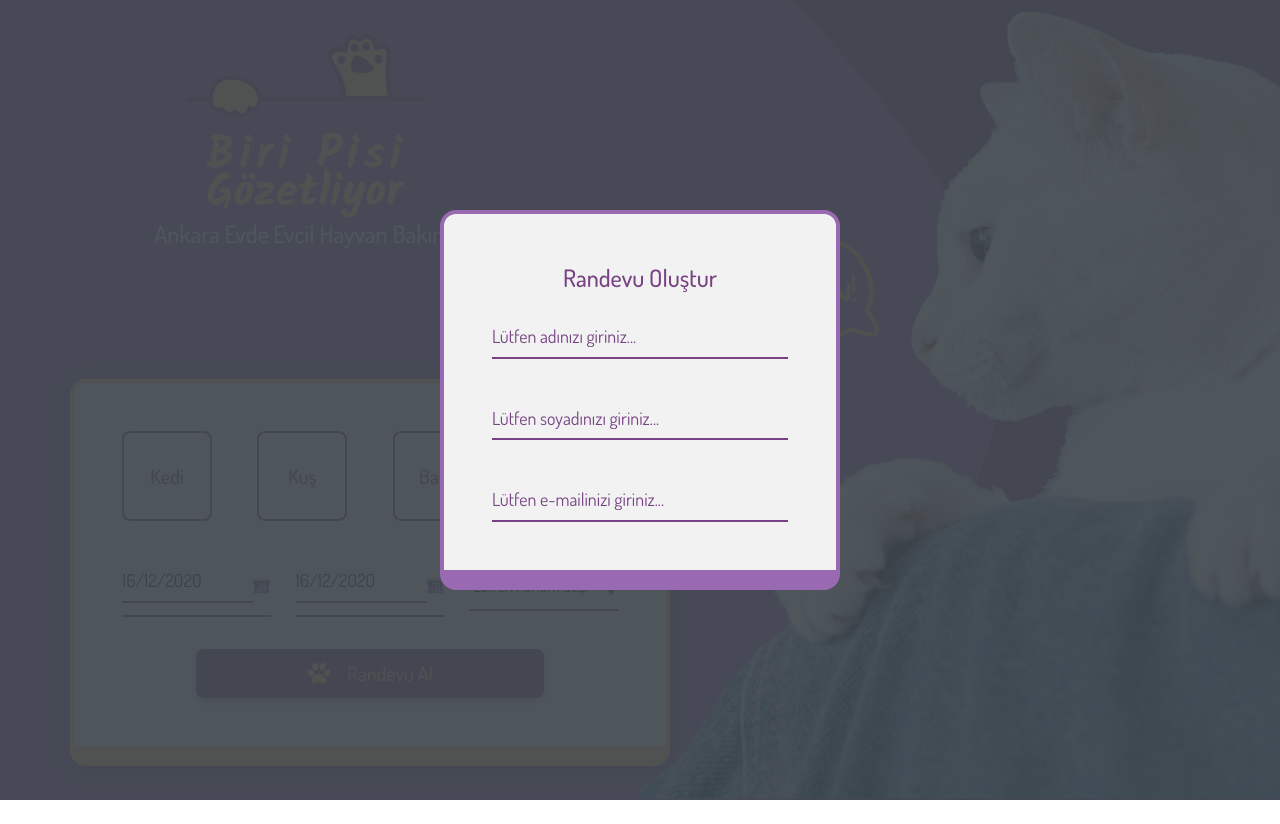
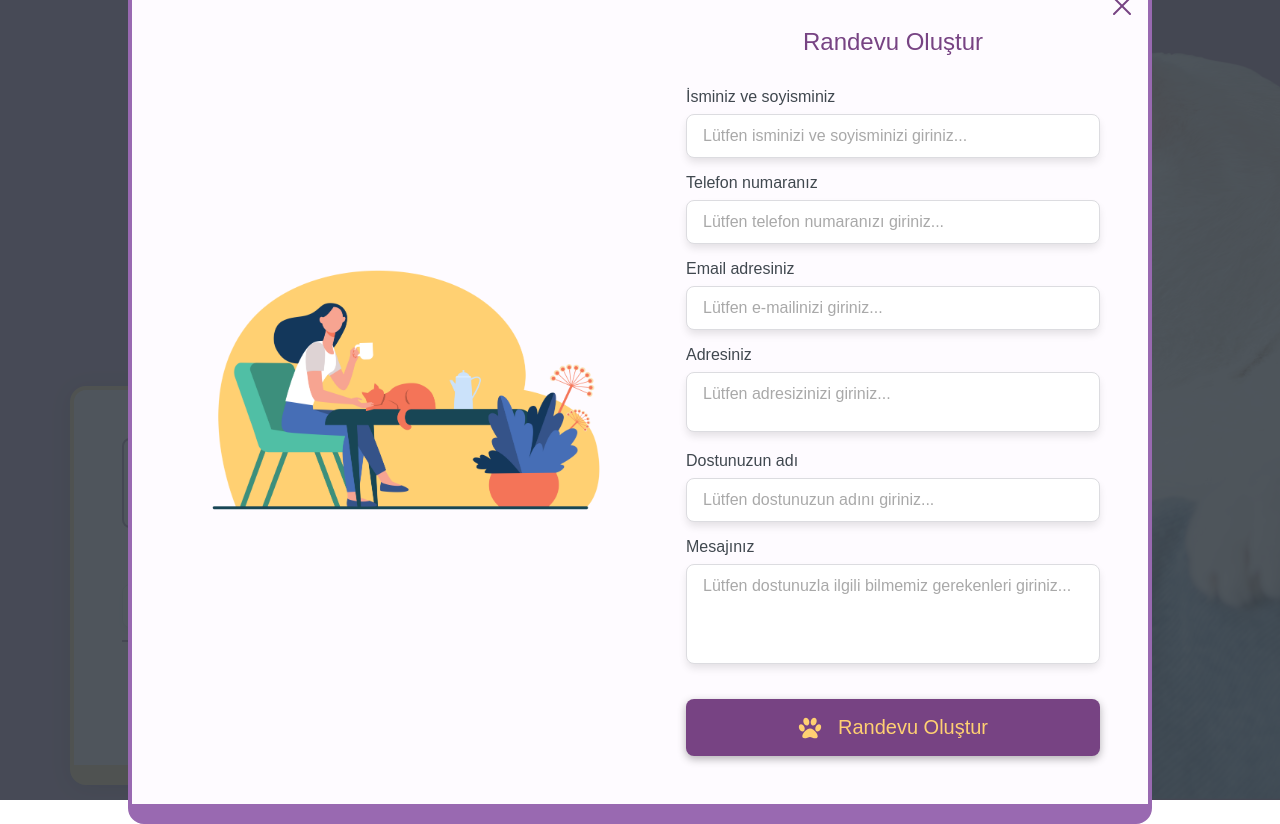
Before and after one commit to biripisigozetliyor/website, a Next.js app: page / in a window 1280 px wide. Before the commit the page ends 800 px from the top, so only its background shows below. Built offline with nearby package versions, Linux system fonts and the light colour scheme.

Commit message:
modal düzenlendi

```diff
--- a/assets/style/form-input.scss
+++ b/assets/style/form-input.scss
@@ -1,45 +1,115 @@
 @import "./global.scss";
+@import "./sass-class.scss";
 
 input,
-select {
+select,
+textarea {
   border: none;
   outline: none;
-  background-color: transparent;
+  background-color: #fff;
   width: 100%;
   font-family: "Dosis", sans-serif;
+  @include shadow(0px 5px 8px -1px rgb(0 0 0 / 11%));
 }
 
 .date-form {
   width: 100%;
+  display: flex;
+  flex-direction: column;
+  justify-content: flex-start;
 }
 
 .form-item {
-  margin-top: $space-sg;
+  margin-top: $space-m;
+
+  button {
+    margin-top: $space-sm;
+    padding: $space-sm 0;
+  }
 
   &:first-child {
     margin-top: 0;
   }
 }
+
+label {
+  color: $black;
+  font-size: $text-m;
+  font-weight: $regular;
+}
+
 input {
-  font-family: "Dosis", sans-serif;
-  font-size: $text-ml;
-  padding-bottom: $space-xs;
-  border-bottom: 2px solid $primary;
-  background-color: transparent;
+  // height: 50px;
+  padding: $space-sm $space-m;
+  border-radius: $radius;
+  border: 1px solid #dcdce0;
+  box-sizing: border-box;
+  margin-top: $space-xs;
 
-  &::-webkit-input-placeholder { /* Edge */
-    color: $primary;
+  &::-webkit-input-placeholder {
+    /* Edge */
+    color: $gray;
+    font-size: $text-m;
+    font-weight: $regular;
   }
 
-  &:-ms-input-placeholder { /* Internet Explorer 10-11 */
-    color: $primary;
+  &:-ms-input-placeholder {
+    /* Internet Explorer 10-11 */
+    color: $gray;
+    font-size: $text-m;
+    font-weight: $regular;
   }
 
   &::placeholder {
-    color: $primary;
+    color: $gray;
+    font-size: $text-m;
+    font-weight: $regular;
   }
 
   &:focus{
-      border-bottom: 2px solid $secondary;
+    border: 1px solid $primary;
   }
 }
+
+textArea {
+  width: 100%;
+  height: 60px;
+  padding: $space-sm $space-m;
+  border-radius: $radius;
+  border: 1px solid #dcdce0;
+  box-sizing: border-box;
+  margin-top: $space-xs;
+  resize: none;
+
+  &::-webkit-input-placeholder {
+    /* Edge */
+    color: $gray;
+    font-size: $text-m;
+    font-weight: $regular;
+  }
+
+  &:-ms-input-placeholder {
+    /* Internet Explorer 10-11 */
+    color: $gray;
+    font-size: $text-m;
+    font-weight: $regular;
+  }
+
+  &::placeholder {
+    color: $gray;
+    font-size: $text-m;
+    font-weight: $regular;
+  }
+
+  &:focus{
+    border: 1px solid $primary;
+  }
+}
+
+.message-area {
+  height: 100px;
+}
+
+.warning{
+  border: 1px solid $danger;
+}
--- a/assets/style/global.scss
+++ b/assets/style/global.scss
@@ -2,15 +2,17 @@
 $primary: #774383;
 $secondary: #9969B1;
 $yellow: #FFD072;
-$white: #F2F2F2;
+$white: #FEF9FF;
+$soft-white: #fefbff;
+$gray: #A9A9A9;
+$danger: #CF3917;
 
 $second-green: #82f8c8;
 $night: #40484f;
+$red: #CF3917;
 $light-gray: #eaeeef;
-$gray: #c4c4c4;
 $ice: #eaeeef;
 $black: #40484F;
-$red: #F5464F;
 $half-baked: #7DC9C5;
 $purple: #97537F;
 $pink: #F59194;
@@ -24,7 +26,7 @@ $space-xl: 1.5rem; //24px
 $space-lg: 1.25rem;
 $space-m: 1rem;
 $space-sm: 0.75em;
-$space-xs: 0.6rem;
+$space-xs: 0.5rem;
 // $space-xxs: 0.25rem;
 
 //font
--- a/assets/style/style.scss
+++ b/assets/style/style.scss
@@ -1,5 +1,5 @@
 @import "./global.scss";
-@import url("https://fonts.googleapis.com/css2?family=Dosis:wght@400;500;600;700;800&display=swap");
+@import "./sass-class.scss";
 * {
   padding: 0;
   margin: 0;
@@ -49,7 +49,6 @@ a {
   border-radius: $radius;
   background-color: $primary;
   font-size: $text-lg;
-  margin-top: $space-xxl;
   border: none;
   padding: $space-xs 0;
 
@@ -62,9 +61,8 @@ a {
   @extend .iconic;
   color: $yellow;
   border: 2px solid transparent;
-  -webkit-box-shadow: 0px 3px 8px 0px rgba(0, 0, 0, 0.3);
-  -moz-box-shadow: 0px 3px 8px 0px rgba(0, 0, 0, 0.3);
-  box-shadow: 0px 3px 8px 0px rgba(0, 0, 0, 0.3);
+  @include shadow(0px 3px 8px 0px rgba(0, 0, 0, 0.3));
+
 
   &:hover {
     opacity: .8;
--- /dev/null
+++ b/assets/svg/close.js
@@ -0,0 +1,23 @@
+import React from "react"
+
+const CloseIcon = () => {
+  return (
+    <svg
+      width="18"
+      height="18"
+      viewBox="0 0 18 18"
+      fill="none"
+      xmlns="http://www.w3.org/2000/svg"
+    >
+      <path
+        d="M1 17L17 1M17 17L1 1"
+        stroke="#774383"
+        stroke-width="2"
+        stroke-linecap="round"
+        stroke-linejoin="round"
+      />
+    </svg>
+  )
+}
+
+export default CloseIcon
--- a/components/dateSection/index.js
+++ b/components/dateSection/index.js
@@ -25,9 +25,9 @@ const DateSection = observer(() => {
   moment.locale("tr")
   registerLocale("tr", tr)
 
-  useEffect(() => {
-    console.log(modalStore.showModal);
-  }, [dateObj])
+  // useEffect(() => {
+  //   console.log(modalStore.showModal);
+  // }, [dateObj])
 
 
 
--- a/components/dateSection/style.scss
+++ b/components/dateSection/style.scss
@@ -85,6 +85,7 @@
         justify-content: space-between;
         align-items: center;
         width: 100%;
+        margin-bottom: $space-xxl;
 
         @include breakpoint(sm) {
           flex-direction: column;
--- a/components/modal/dateModal.js
+++ b/components/modal/dateModal.js
@@ -1,43 +1,91 @@
 import React from "react"
+import SmallPaw from "../../assets/svg/smallPaw"
+import CloseIcon from "../../assets/svg/close"
+import { observer } from "mobx-react"
+import { modalStore } from "../../store/modalStore";
 
-const DateModal = (props) => {
+const DateModal = observer(() => {
   return (
     <div className="modal">
       <div className="modal-blur"></div>
       <div className="modal-box">
+        <div className="close-icon-wrapper">
+          <div className="close-icon" onClick={() => (modalStore.showModal = false)}>
+            <CloseIcon />
+          </div>
+        </div>
+        <div className="modal-img">
+          <img src="/modal.png" alt="modal-img" />
+        </div>
+        <div className="modal-form">
           <h2>Randevu Oluştur</h2>
           <form action="submit" className="date-form">
             <div className="form-item">
+              <label htmlFor="fullname">İsminiz ve soyisminiz</label>
               <input
-              className="input"
                 type="text"
-              id="name"
+                id="fullname"
                 name="firstname"
-              placeholder="Lütfen adınızı giriniz..."
+                placeholder="Lütfen isminizi ve soyisminizi giriniz..."
               ></input>
             </div>
             <div className="form-item">
+              <label htmlFor="phone">Telefon numaranız</label>
               <input
-              className="input"
-              type="text"
-              id="surname"
-              name="surname"
-              placeholder="Lütfen soyadınızı giriniz..."
+                type="tel"
+                id="phone"
+                name="phone"
+                placeholder="Lütfen telefon numaranızı giriniz..."
               ></input>
             </div>
             <div className="form-item">
+              <label htmlFor="email">Email adresiniz</label>
               <input
-              className="input"
                 type="email"
                 id="email"
                 name="email"
                 placeholder="Lütfen e-mailinizi giriniz..."
               ></input>
             </div>
+            <div className="form-item">
+              <label htmlFor="address">Adresiniz</label>
+              <textarea
+                type="address"
+                id="address"
+                name="address"
+                placeholder="Lütfen adresizinizi giriniz..."
+              ></textarea>
+            </div>
+            <div className="form-item">
+              <label htmlFor="fullname">Dostunuzun adı</label>
+              <input
+                type="text"
+                id="fullname"
+                name="firstname"
+                placeholder="Lütfen dostunuzun adını giriniz..."
+              ></input>
+            </div>
+            <div className="form-item">
+              <label htmlFor="message">Mesajınız</label>
+              <textarea
+                className="message-area"
+                type="message"
+                id="message"
+                name="message"
+                placeholder="Lütfen dostunuzla ilgili bilmemiz gerekenleri giriniz..."
+              ></textarea>
+            </div>
+            <div className="form-item">
+              <button type="submit" className="btn iconicBorder">
+                <SmallPaw />
+                Randevu Oluştur
+              </button>
+            </div>
           </form>
         </div>
       </div>
+    </div>
   )
-}
+})
 
 export default DateModal
--- a/components/modal/style.scss
+++ b/components/modal/style.scss
@@ -17,12 +17,13 @@
     opacity: 0.92;
   }
   .modal-box {
+    position: relative;
+    width: 80%;
+    max-width: 1200px;
+    height: auto;
     display: flex;
-    flex-direction: column;
-    align-items: center;
-    width: 400px;
-    height: auto;
-    background-color: $white;
+    justify-content: space-between;
+    background-color: $soft-white;
     border-right: 4px solid $secondary;
     border-left: 4px solid $secondary;
     border-top: 4px solid $secondary;
@@ -30,7 +31,22 @@
     border-radius: $radius-lg;
     padding: $space-sg $space-sg;
     z-index: 2;
+    .modal-img {
+      display: flex;
+      align-items: center;
+      justify-content: center;
+      width: 50%;
 
+      img {
+        width: 100%;
+      }
+    }
+
+    .modal-form {
+      width: 45%;
+      display: flex;
+      flex-direction: column;
+      align-items: center;
       h2 {
         width: auto;
         color: $primary;
@@ -39,4 +55,25 @@
         margin-bottom: $space-xxl;
       }
     }
+    .close-icon-wrapper {
+      position: absolute;
+      right: 10px;
+      top: 10px;
+      .close-icon {
+        cursor: pointer;
+        display: flex;
+        align-items: center;
+        justify-content: center;
+        border-radius: 50%;
+        width: 32px;
+        height: 32px;
+        border: 2px solid transparent ;
+        transition: 0.3s;
+
+        &:hover {
+          border: 2px solid $primary;
         }
+      }
+    }
+  }
+}
```
Also changed, not shown: assets/svg/banner-frame.js (+11 -3 lines), public/modal.png (added). Lines whose indentation alone changed are shown as unchanged.
